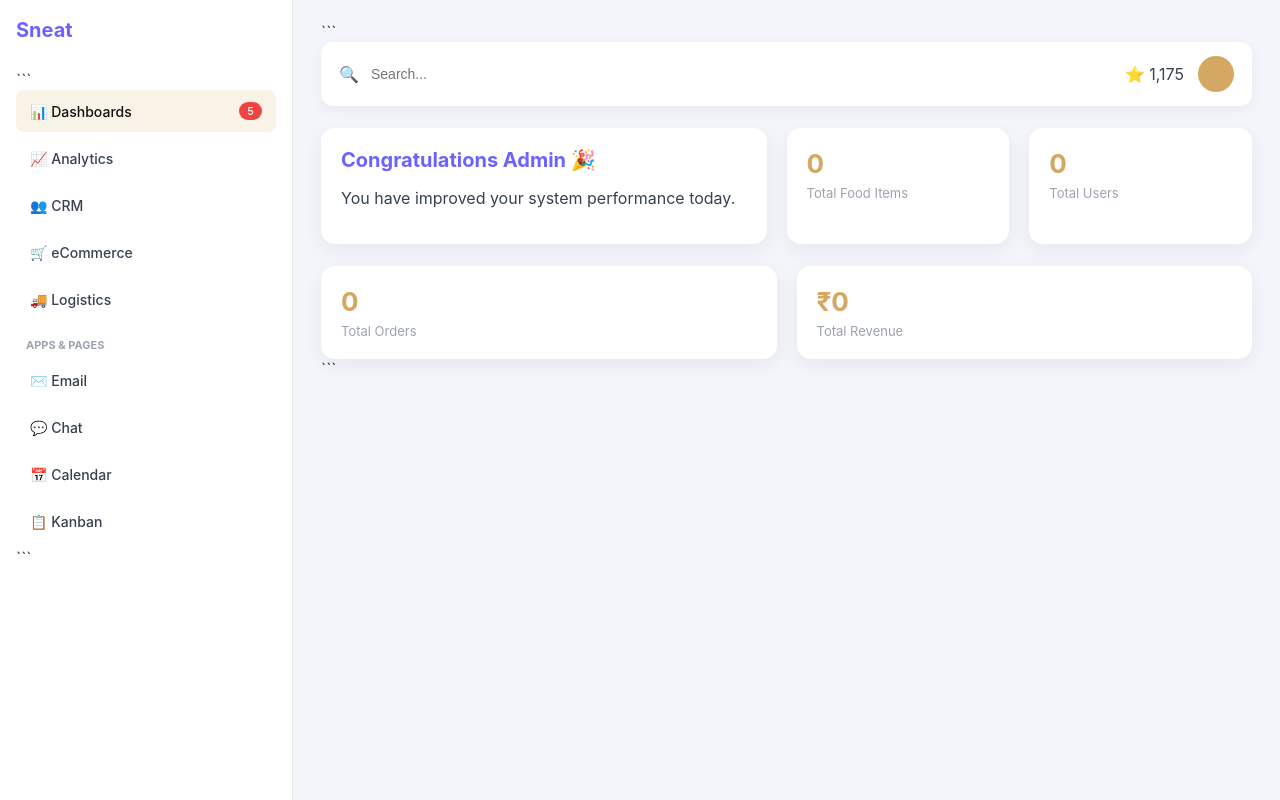
After one commit to Jincy-l/FOODCOURT, a Django app: page /admin_dashboard/ in a window 1280 px wide. The commit adds this page. Run offline with Django 3.2, Linux system fonts and the light colour scheme.

Commit message:
dashboard

````diff
--- /dev/null
+++ b/foodcourtproject/foodcourtapp/templates/admin_dashboard.html
@@ -0,0 +1,273 @@
+<!doctype html>
+
+<html lang="en">
+<head>
+  <meta charset="utf-8" />
+  <meta name="viewport" content="width=device-width, initial-scale=1" />
+  <title>Admin Dashboard</title>
+  <style>
+    :root{
+      --accent:#d4a762;
+      --primary:#6c63ff;
+      --bg:#f4f5fa;
+      --sidebar:#ffffff;
+      --card:#ffffff;
+      --text:#374151;
+      --muted:#9ca3af;
+      --border:#e5e7eb;
+    }
+
+```
+*{box-sizing:border-box}
+
+body{
+  margin:0;
+  font-family:Inter,system-ui,Segoe UI,Roboto,Arial;
+  background:var(--bg);
+  color:var(--text);
+}
+
+/* ===== Layout ===== */
+.layout{
+  display:flex;
+  min-height:100vh;
+}
+
+/* ===== Sidebar (Sneat style) ===== */
+.sidebar{
+  width:260px;
+  background:var(--sidebar);
+  border-right:1px solid var(--border);
+  padding:18px 16px;
+}
+
+.brand{
+  display:flex;
+  align-items:center;
+  gap:10px;
+  font-size:20px;
+  font-weight:700;
+  color:var(--primary);
+  margin-bottom:28px;
+}
+
+.menu-title{
+  font-size:11px;
+  font-weight:700;
+  color:var(--muted);
+  margin:18px 10px 8px;
+  text-transform:uppercase;
+}
+
+.nav a{
+  display:flex;
+  align-items:center;
+  gap:12px;
+  padding:12px 14px;
+  margin-bottom:6px;
+  text-decoration:none;
+  color:#374151;
+  border-radius:8px;
+  font-size:14px;
+  font-weight:500;
+}
+
+.nav a.active,
+.nav a:hover{
+  background:rgba(212,167,98,.15);
+  color:#111;
+}
+
+.badge{
+  margin-left:auto;
+  background:#ef4444;
+  color:#fff;
+  font-size:11px;
+  padding:2px 8px;
+  border-radius:999px;
+}
+
+/* ===== Main ===== */
+.main{
+  flex:1;
+  padding:22px 28px;
+}
+
+/* ===== Topbar ===== */
+.topbar{
+  display:flex;
+  align-items:center;
+  justify-content:space-between;
+  background:#fff;
+  padding:14px 18px;
+  border-radius:12px;
+  box-shadow:0 4px 14px rgba(0,0,0,.05);
+  margin-bottom:22px;
+}
+
+.search{
+  display:flex;
+  align-items:center;
+  gap:10px;
+  color:var(--muted);
+}
+
+.search input{
+  border:none;
+  outline:none;
+  font-size:14px;
+  width:240px;
+}
+
+.profile{
+  display:flex;
+  align-items:center;
+  gap:14px;
+}
+
+.avatar{
+  width:36px;
+  height:36px;
+  border-radius:50%;
+  background:var(--accent);
+}
+
+/* ===== Cards ===== */
+.grid{
+  display:grid;
+  grid-template-columns:2fr 1fr 1fr;
+  gap:20px;
+  margin-bottom:22px;
+}
+
+.card{
+  background:var(--card);
+  border-radius:14px;
+  padding:20px;
+  box-shadow:0 6px 20px rgba(0,0,0,.06);
+}
+
+.welcome h2{
+  margin:0 0 10px;
+  font-size:20px;
+  color:var(--primary);
+}
+
+.stat h3{
+  margin:0;
+  font-size:26px;
+  color:var(--accent);
+}
+
+.stat p{
+  margin:6px 0 0;
+  font-size:13px;
+  color:var(--muted);
+}
+
+/* ===== Bottom cards ===== */
+.stats{
+  display:grid;
+  grid-template-columns:repeat(auto-fit,minmax(220px,1fr));
+  gap:20px;
+}
+
+@media(max-width:1100px){
+  .grid{grid-template-columns:1fr}
+}
+
+@media(max-width:768px){
+  .layout{flex-direction:column}
+  .sidebar{width:100%;border-right:none;border-bottom:1px solid var(--border)}
+}
+```
+
+  </style>
+</head>
+<body>
+
+<div class="layout">
+
+  <!-- Sidebar -->
+
+  <aside class="sidebar">
+    <div class="brand">Sneat</div>
+
+```
+<div class="nav">
+  <a href="#" class="active">📊 Dashboards <span class="badge">5</span></a>
+  <a href="#">📈 Analytics</a>
+  <a href="#">👥 CRM</a>
+  <a href="#">🛒 eCommerce</a>
+  <a href="#">🚚 Logistics</a>
+
+  <div class="menu-title">Apps & Pages</div>
+  <a href="#">✉️ Email</a>
+  <a href="#">💬 Chat</a>
+  <a href="#">📅 Calendar</a>
+  <a href="#">📋 Kanban</a>
+</div>
+```
+
+  </aside>
+
+  <!-- Main -->
+
+  <main class="main">
+
+```
+<!-- Topbar -->
+<div class="topbar">
+  <div class="search">
+    🔍 <input type="text" placeholder="Search...">
+  </div>
+  <div class="profile">
+    ⭐ 1,175
+    <div class="avatar"></div>
+  </div>
+</div>
+
+<!-- Top cards -->
+<section class="grid">
+  <div class="card welcome">
+    <h2>Congratulations Admin 🎉</h2>
+    <p>You have improved your system performance today.</p>
+  </div>
+
+  <div class="card stat">
+    <h3 id="foodCount">0</h3>
+    <p>Total Food Items</p>
+  </div>
+
+  <div class="card stat">
+    <h3 id="userCount">0</h3>
+    <p>Total Users</p>
+  </div>
+</section>
+
+<!-- Bottom stats -->
+<section class="stats">
+  <div class="card stat">
+    <h3>0</h3>
+    <p>Total Orders</p>
+  </div>
+  <div class="card stat">
+    <h3>₹0</h3>
+    <p>Total Revenue</p>
+  </div>
+</section>
+```
+
+  </main>
+</div>
+
+<script>
+  const users = JSON.parse(localStorage.getItem('users_v1')) || [];
+  const foods = JSON.parse(localStorage.getItem('food_items_v1')) || [];
+
+  document.getElementById('userCount').textContent = users.length;
+  document.getElementById('foodCount').textContent = foods.length;
+</script>
+
+</body>
+</html>
--- a/foodcourtproject/foodcourtapp/templates/home.html
+++ b/foodcourtproject/foodcourtapp/templates/home.html
@@ -3,7 +3,7 @@
 {% load static %}
 <head>
     <meta charset="utf-8">
-    <title>CaterServ - Catering Services Website Template</title>
+    <title>Cater Serv</title>
     <meta content="width=device-width, initial-scale=1.0" name="viewport">
     <meta content="" name="keywords">
     <meta content="" name="description">
--- a/foodcourtproject/foodcourtapp/urls.py
+++ b/foodcourtproject/foodcourtapp/urls.py
@@ -8,5 +8,8 @@ urlpatterns = [
    path('register/',views.register, name='register'),
    path('verify-otp/', views.verify_otp, name='verify_otp'),
    path('logout/', views.logout_view, name="logout"),
+   path('dashboard/', views.dashboard, name="dashboard"),
+   path('admin_dashboard/', views.admin_dashboard, name='admin_dashboard'),
+
 
 ]
--- a/foodcourtproject/foodcourtapp/views.py
+++ b/foodcourtproject/foodcourtapp/views.py
@@ -141,3 +141,7 @@ def verify_otp(request):
 def logout_view(request):
     request.session.flush()
     return redirect("login")
+def dashboard(request):
+    return render(request, "dashboard.html")
+def admin_dashboard(request):
+    return render(request,"admin_dashboard.html")
````
Also changed, not shown: foodcourtproject/foodcourtapp/templates/dashboard.html (added, +255 -0 lines), foodcourtproject/db.sqlite3.
